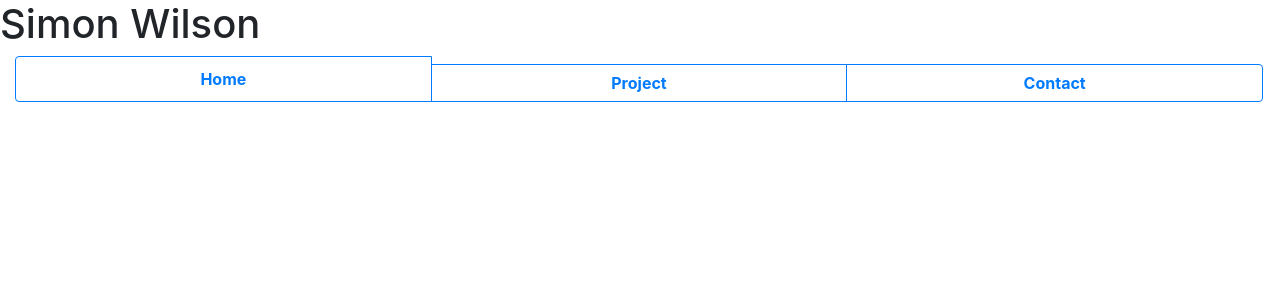
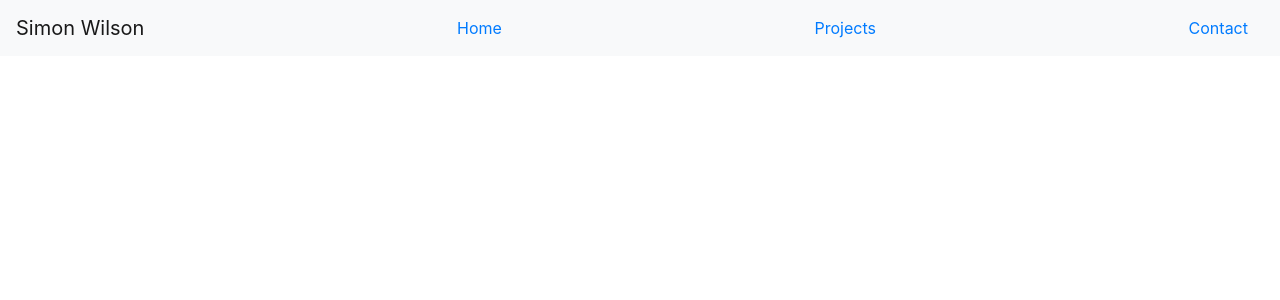
Before and after one commit to SM91wilson/React-Portfolio, a React (Create React App) app in the folder my-portfolio/: page / in a window 1280 px wide. Shown: the top 300 px of the page. Built offline with nearby package versions, Linux system fonts and the light colour scheme.

Commit message:
different navbar

```diff
--- a/my-portfolio/src/components/navbar/navbar.js
+++ b/my-portfolio/src/components/navbar/navbar.js
@@ -4,14 +4,12 @@ import './style.css'
 class Nav extends React.Component {
   render() {
     return (
-      <div className='nav'>
-          <h1 className='navHead'>Simon Wilson</h1>
-        <div className='col-12 btn-group' role='group'>
-            <button className='col-4 btn btn-outline-primary btn-block float-right'>Home</button>
-            <button className='col-4 btn btn-outline-primary btn-block float-right'>Project</button>
-            <button className='col-4 btn btn-outline-primary btn-block float-right'>Contact</button>
-        </div>
-      </div>
+    <nav className="navbar fixed-top navbar-light bg-light">
+      <a className="navbar-brand" href="#">Simon Wilson</a>
+      <a className='nav-item nav-link float-right' href='#'>Home</a>
+      <a className='nav-item nav-link float-right' href='#'>Projects</a>
+      <a className='nav-item nav-link float-right' href='#'>Contact</a>
+    </nav>
     );
   }
 }
```
